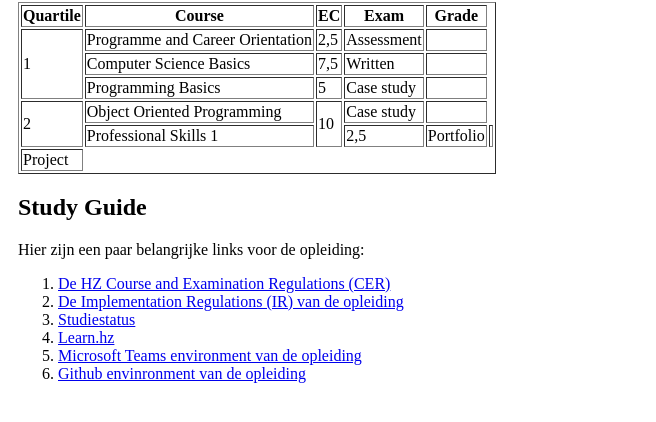
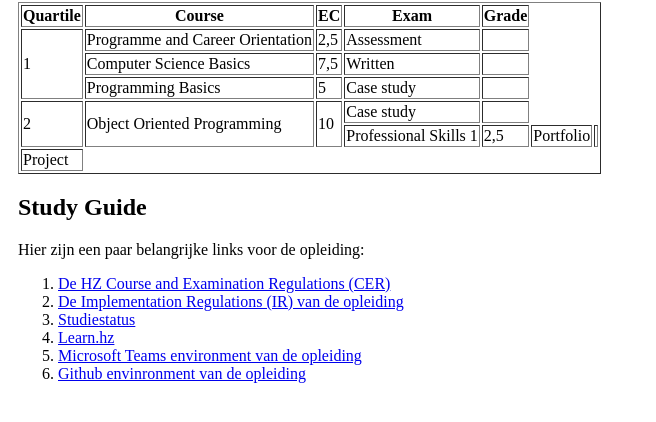
Before and after one commit to Trein03/Trein03.github.io, a plain HTML site: page dashboard.html in a window 1280 px wide. Shown: the part 148-570 px from the top of the page, without its empty margins (0-656 px from the left). Drawn offline with Linux system fonts and the light colour scheme.

Commit message:
Modified Dashboard
nice

```diff
--- a/dashboard.html
+++ b/dashboard.html
@@ -68,7 +68,7 @@ width: 100%;
                     </tr>
                     <tr>
                     <td rowspan="2">2</td>
-                    <td>Object Oriented Programming</td>
+                    <td rowspan="2">Object Oriented Programming</td>
                     <td rowspan="2">10</td>
                     <td>Case study</td>
                     <td></td>
```
